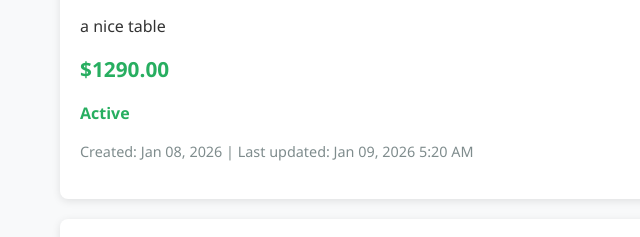
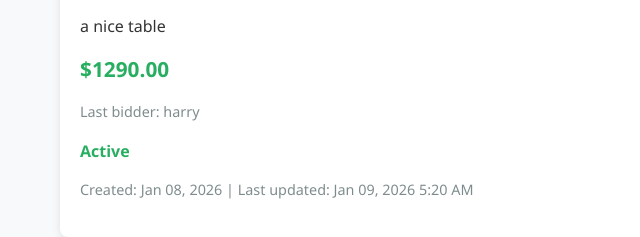
Before and after one commit to chris-e0/Auction, a Django app: page /my-listings in a window 1280 px wide. Shown: the part 581-818 px from the top of the page, without its empty margins (0-640 px from the left). Run offline with Django 3.2, Linux system fonts and the light colour scheme; a user stored in the database is signed in; data comes from the database, SQL or seed files in the repository; some libraries are stand-ins or nearby versions.

Commit message:
Add last bidder display and fix warnings

```diff
--- a/auctions/templates/auctions/listing_page.html
+++ b/auctions/templates/auctions/listing_page.html
@@ -12,6 +12,12 @@
             <p>{{ listing.description }}</p>
             <p class="price">${{ current_price }}</p>
             <p class="small-text">Listed by: {{ listing.creator.username }}</p>
+
+            {% if listing.last_bidder %}
+                    <p class="small-text">Last bidder: {{ listing.last_bidder.username }}</p>
+            {% else %}
+                    <p class="small-text">No bids yet</p>
+            {% endif %}
 
             {% if not listing.active %}
                 <p class="status-closed">This auction is closed.</p>
--- a/auctions/templates/auctions/my_listings.html
+++ b/auctions/templates/auctions/my_listings.html
@@ -24,6 +24,14 @@
                 <p class="price">${{ listing.current_price }}</p>
 
                 {% if listing.active %}
+                    {% if listing.last_bidder %}
+                        <p class="small-text">Last bidder: {{ listing.last_bidder.username }}</p>
+                    {% else %}
+                        <p class="small-text">No bids yet</p>
+                    {% endif %}
+                {% endif %}
+
+                {% if listing.active %}
                     <p class="status-active">Active</p>
                 {% else %}
                     <p class="status-closed">Closed</p>
--- a/auctions/templates/auctions/watchlist.html
+++ b/auctions/templates/auctions/watchlist.html
@@ -23,6 +23,12 @@
                 <p>{{ listing.description }}</p>
                 <p class="price">${{ listing.current_price }}</p>
 
+                {% if listing.last_bidder %}
+                    <p class="small-text">Last bidder: {{ listing.last_bidder.username }}</p>
+                {% else %}
+                    <p class="small-text">No bids yet</p>
+                {% endif %}
+
                 {% if listing.active %}
                     <p class="status-active">Active</p>
                 {% else %}
--- a/auctions/views.py
+++ b/auctions/views.py
@@ -106,9 +106,12 @@ def listing_page(request, listing_id):
 
 
     if bids.exists():
-        current_price = bids.order_by('-amount').first().amount
+        highest_bid = bids.order_by('-amount').first()
+        current_price = highest_bid.amount
+        last_bidder = highest_bid.bidder
     else:
         current_price = listing.starting_bid
+        last_bidder = None
 
     if request.method == "POST":
         # -------- BIDDING --------
@@ -197,10 +200,10 @@ def listing_page(request, listing_id):
     return render(request, "auctions/listing_page.html", {
         "listing": listing,
         "current_price": current_price,
+        "last_bidder": last_bidder,
         "comments": comments
     })
 
-@login_required
 @login_required
 def watchlist(request):
     listings = request.user.watchlist.all().order_by('-active', '-last_updated')  # Active first, then by update time
@@ -210,9 +213,12 @@ def watchlist(request):
         # Add current_price
         bids = listing.bids.all()
         if bids.exists():
-            listing.current_price = bids.order_by('-amount').first().amount
+            highest_bid = bids.order_by('-amount').first()
+            listing.current_price = highest_bid.amount
+            listing.last_bidder = highest_bid.bidder
         else:
             listing.current_price = listing.starting_bid
+            listing.last_bidder = None
 
         # Check if there are updates since last view
         try:
@@ -247,7 +253,7 @@ def category_listings(request, category_name):
         "listings": listings
     })
 
-@login_required
+
 @login_required
 def my_listings(request):
     listings = Listing.objects.filter(creator=request.user).order_by('-active', '-last_updated')
@@ -258,9 +264,12 @@ def my_listings(request):
         # Add current_price
         bids = listing.bids.all()
         if bids.exists():
-            listing.current_price = bids.order_by('-amount').first().amount
+            highest_bid = bids.order_by('-amount').first()
+            listing.current_price = highest_bid.amount
+            listing.last_bidder = highest_bid.bidder
         else:
             listing.current_price = listing.starting_bid
+            listing.last_bidder = None
 
         # Check if there are updates since last view
         try:
--- a/commerce/settings.py
+++ b/commerce/settings.py
@@ -84,6 +84,8 @@ DATABASES = {
 
 AUTH_USER_MODEL = 'auctions.User'
 
+DEFAULT_AUTO_FIELD = 'django.db.models.BigAutoField'
+
 # Password validation
 # https://docs.djangoproject.com/en/3.0/ref/settings/#auth-password-validators
 
```
